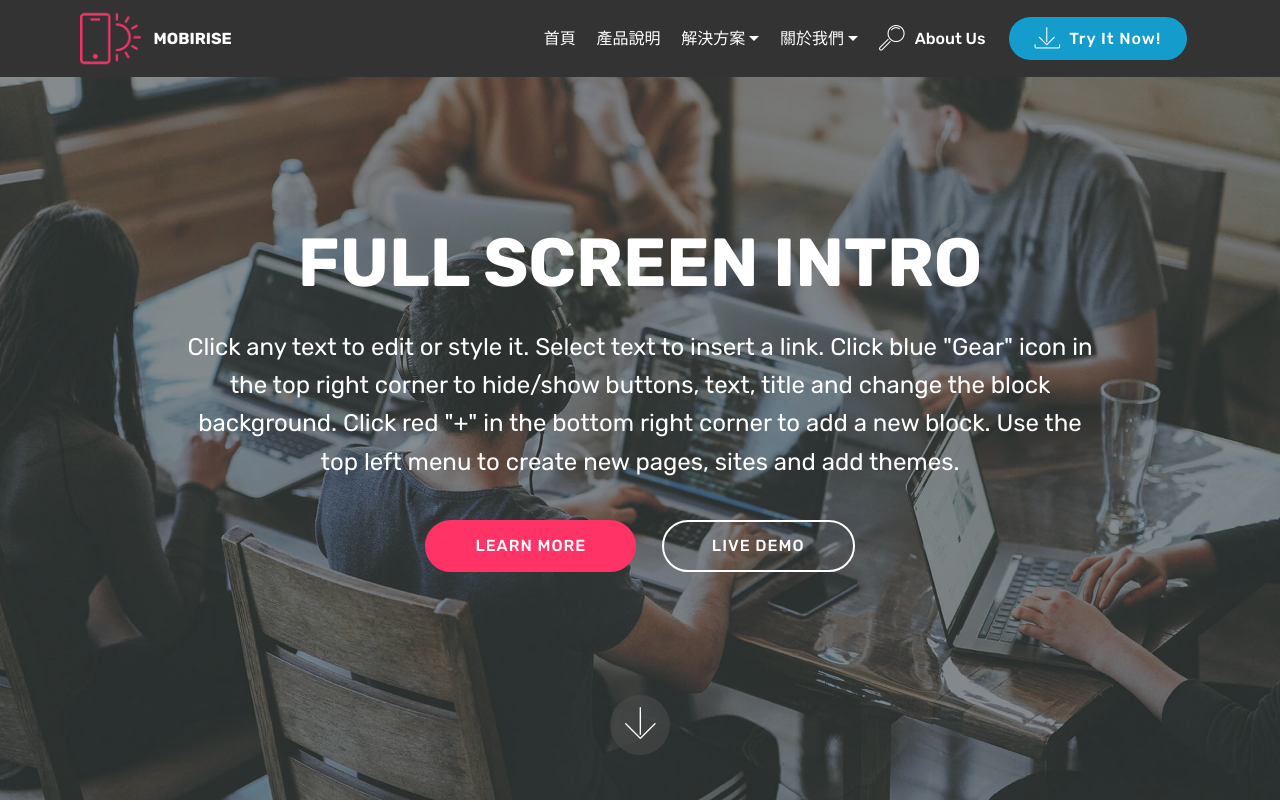
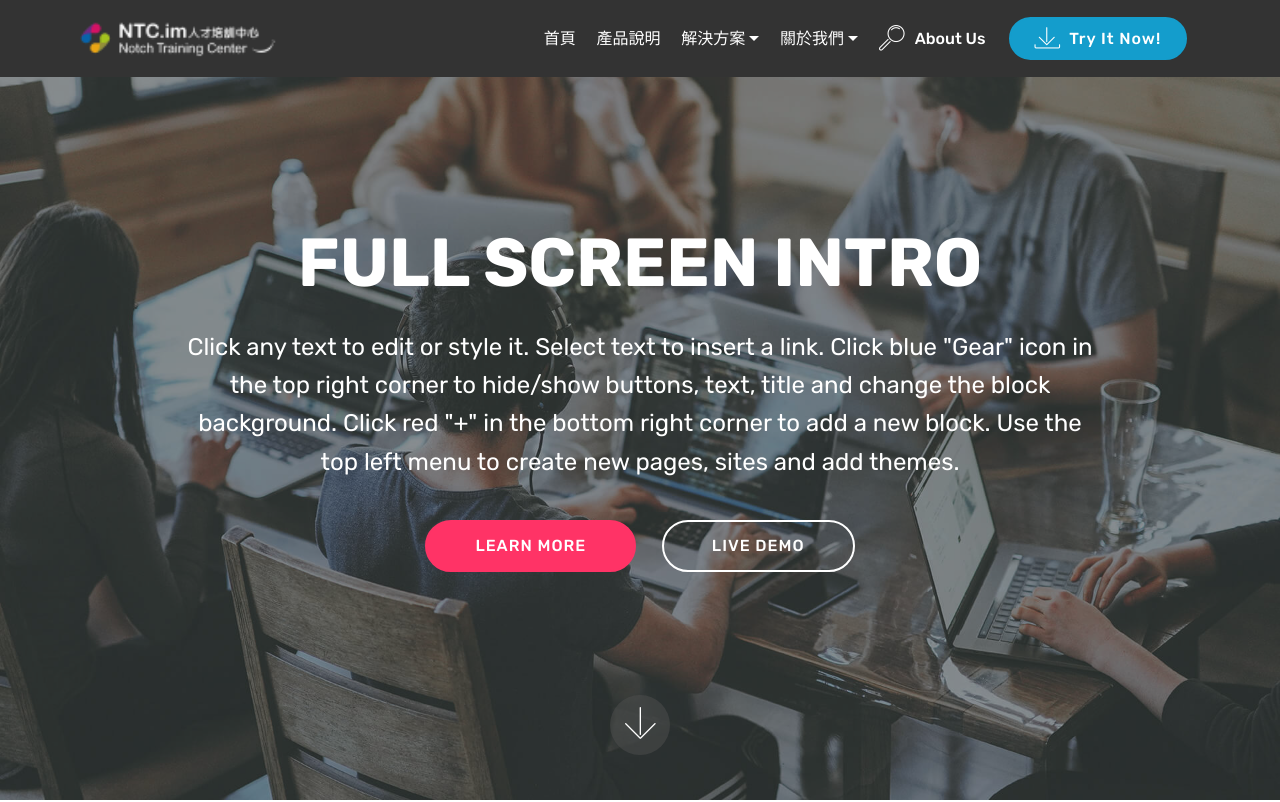
Before and after one commit to BiMAP-ELK/web1, a plain HTML site: page index.html in a window 1280 px wide. Shown: the top 802 px of the page. Drawn offline with Linux system fonts and the light colour scheme; files whose address does not match are found by name.

Commit message:
create github pages

```diff
--- /dev/null
+++ b/assets/images/hashes.json
@@ -0,0 +1 @@
+{"bTFIadUR562tsNRUqaTM5g==":"ntc-logo-2.0-1-122x37.png"}
--- a/index.html
+++ b/index.html
@@ -6,7 +6,7 @@
   <meta http-equiv="X-UA-Compatible" content="IE=edge">
   <meta name="generator" content="Mobirise v4.9.7, mobirise.com">
   <meta name="viewport" content="width=device-width, initial-scale=1, minimum-scale=1">
-  <link rel="shortcut icon" href="assets/images/logo2.png" type="image/x-icon">
+  <link rel="shortcut icon" href="assets/images/ntc-logo-2.0-1-122x37.png" type="image/x-icon">
   <meta name="description" content="">
 
   <title>Home</title>
@@ -43,12 +43,10 @@
             <div class="navbar-brand">
                 <span class="navbar-logo">
                     <a href="https://mobirise.com">
-                         <img src="assets/images/logo2.png" alt="Mobirise" style="height: 3.8rem;">
+                         <img src="assets/images/ntc-logo-2.0-1-122x37.png" alt="Mobirise" title="" style="height: 3.8rem;">
                     </a>
                 </span>
-                <span class="navbar-caption-wrap"><a class="navbar-caption text-white display-4" href="https://mobirise.com">
-                        MOBIRISE
-                    </a></span>
+                <span class="navbar-caption-wrap"><a class="navbar-caption text-white display-4" href="https://mobirise.com"></a></span>
             </div>
         </div>
         <div class="collapse navbar-collapse" id="navbarSupportedContent">
@@ -69,7 +67,7 @@
     </nav>
 </section>
 
-<section class="engine"><a href="https://mobirise.info/p">website templates free download</a></section><section class="cid-qTkA127IK8 mbr-fullscreen mbr-parallax-background" id="header2-1">
+<section class="engine"><a href="https://mobirise.info/a">online site builder</a></section><section class="cid-qTkA127IK8 mbr-fullscreen mbr-parallax-background" id="header2-1">
 
 
 
```
Also changed, not shown: assets/images/ntc-logo-2.0-1-122x37.png (added), 1 other file.
